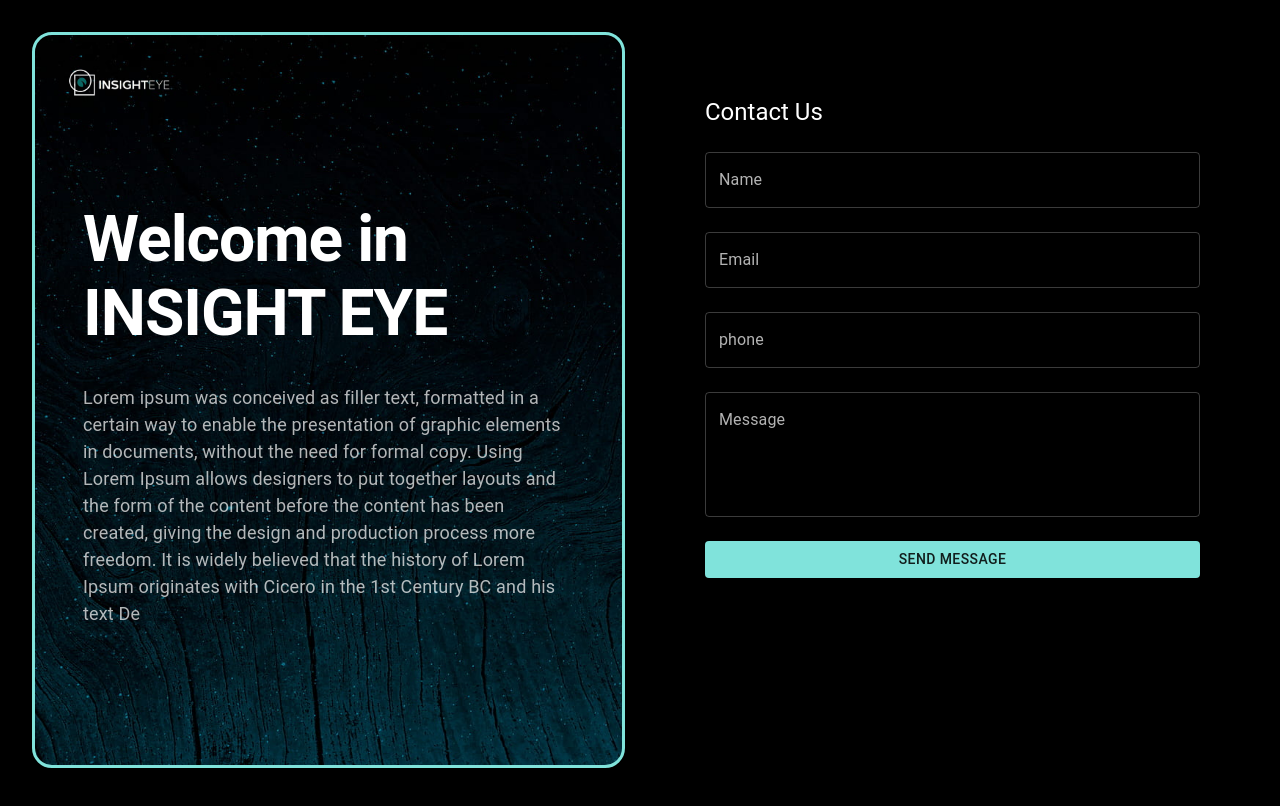
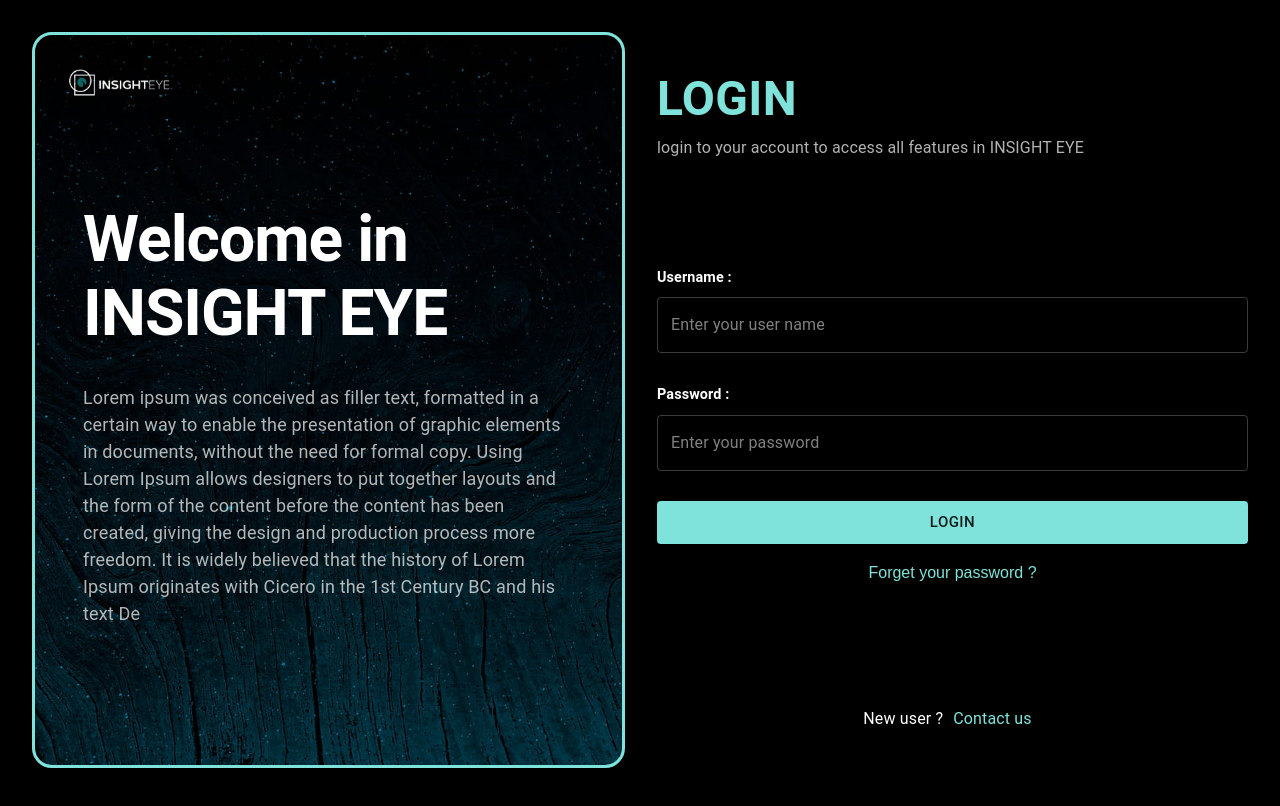
Before and after one commit to randa-11295/Insight-eye, a React (Create React App) app: page / in a window 1280 px wide. Built offline with nearby package versions, Linux system fonts and the light colour scheme.

Commit message:
fix user name

```diff
--- a/src/Components/Auth/LogIn.js
+++ b/src/Components/Auth/LogIn.js
@@ -78,8 +78,8 @@ const LogIn = () => {
 
       <Box component="form" onSubmit={formik.handleSubmit}>
 
-        <InputTextCustom label="Email "
-          placeholder="Enter your email or user name"
+        <InputTextCustom label="Username "
+          placeholder="Enter your user name"
           formik={formik}
           name="username" />
 
--- a/src/Pages/Home.js
+++ b/src/Pages/Home.js
@@ -35,7 +35,7 @@ function Home() {
 
   return (
     <div>
-      {!authRecoil.token ? <Welcome /> : <Box sx={{ display: "flex", overflow: "hidden" }}>
+      {!authRecoil.isAuthenticated ? <Welcome /> : <Box sx={{ display: "flex", overflow: "hidden" }}>
         <TopNav openHandel={openHandel} drawerWidth={drawerWidth} />
         <SideNav
           openHandel={openHandel}
--- a/src/Pages/Welcome.js
+++ b/src/Pages/Welcome.js
@@ -21,8 +21,8 @@ const Welcome = () => {
       }} >
         <Box sx={{ margin : "auto",width  : {xl :"60%"} ,height : "100%"}}>
 
-        {/* <LogIn /> */}
-        <Contact />
+        <LogIn />
+        {/* <Contact /> */}
         </Box>
         {/* <Otp /> */}
       </Box>
```
